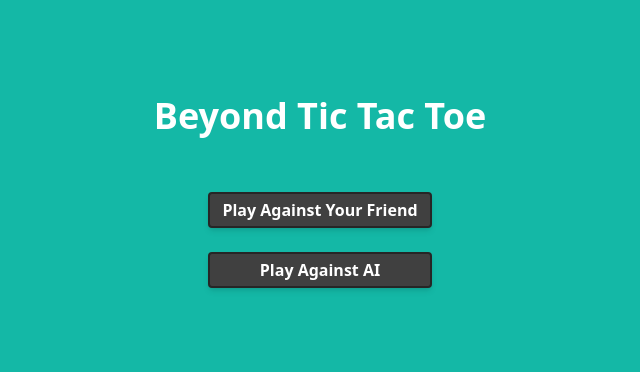
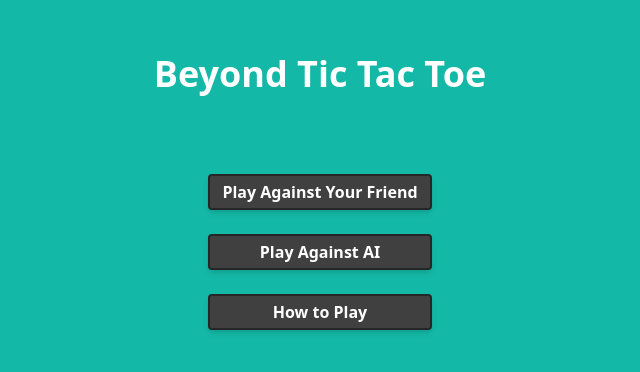
Before and after one commit to itzmeowww/beyond-tic-tac-toe, a Next.js app: page / in a window 1280 px wide. Shown: the part 208-580 px from the top of the page, without its empty margins (320-960 px from the left). Built offline with nearby package versions, Linux system fonts and the light colour scheme.

Commit message:
add animation

```diff
--- a/components/Icon.tsx
+++ b/components/Icon.tsx
@@ -61,8 +61,9 @@ const Icon = ({ name, size, select }: Props) => {
     const styles = useSpring({ opacity: select ? 1 : 0 })
     if (name == 'x') {
         return <animated.div style={fadeIn} className={` flex flex-col items-center justify-center`}>
+            {select && <animated.div style={styles} className="bg-yellow-400 rounded-full h-2 w-2 mt-1" />}
             <XIcon size={size} />
-            {select && <animated.div style={styles} className="bg-yellow-400 rounded-full h-2 w-2 mt-1" />}
+
         </animated.div>
     }
     else {
--- a/pages/index.tsx
+++ b/pages/index.tsx
@@ -1,27 +1,73 @@
 import type { NextPage } from 'next'
 import Head from 'next/head'
+import { useRouter } from 'next/router'
+import { useEffect, useState } from 'react'
+import { animated, useTransition, useSpring } from 'react-spring'
+
+type BtnProps = {
+  y: number,
+  delay: number,
+  href: string,
+  label: string
+}
 const Home: NextPage = () => {
+  const router = useRouter()
+  const fadeIn = useSpring({ to: { opacity: 1, y: 0 }, from: { opacity: 0, y: -100 }, delay: 0 })
+  const [buttons, setButtons] = useState<BtnProps[]>([])
+  const transitions = useTransition(buttons, {
+    from: { x: -100, y: 800, opacity: 0 },
+    enter: button => (next) => (
+      next({ x: 0, y: button.y, delay: button.delay, opacity: 1 })
+    ),
+    leave: button => (next) => (
+      next({ x: 100, y: 800, delay: button.delay, opacity: 0 })
+    )
+  })
+
+  useEffect(() => {
+    setButtons([{
+      href: '/play',
+      label: 'Play Against Your Friend',
+      y: 0, delay: 150
+    }, {
+      href: '/ai',
+      label: 'Play Against AI',
+      y: 0, delay: 300
+    }, {
+      href: '/rules',
+      label: 'How to Play',
+      y: 0, delay: 450
+    }])
+  }, [])
+
+  const goTo = (url: string) => {
+    setButtons([])
+    setTimeout(() => {
+      router.push(url)
+    }, 600)
+
+  }
   return (
-    <div className="flex min-h-screen flex-col items-center justify-center py-2 bg-teal-500">
+    <div className="flex overflow-hidden h-screen flex-col items-center justify-center py-2 bg-teal-500">
       <Head>
         <title>Beyond Tic Tac Toe</title>
         <link rel="icon" href="/favicon.ico" />
       </Head>
 
       <main className="flex w-full flex-1 flex-col items-center justify-center text-center">
-        <h1 className='text-4xl font-semibold text-white mb-14'>
+        <animated.h1 style={fadeIn} className='text-4xl font-semibold text-white mb-20'>
           Beyond Tic Tac Toe
-        </h1>
+        </animated.h1>
         {/* TODO: re-design */}
         <div className='flex flex-col gap-6'>
 
+          {transitions((style, button) =>
+            button ? <animated.button onClick={() => goTo(button.href)} style={style} className='border-2 border-neutral-800 px-3 py-1 rounded bg-neutral-700 hover:bg-neutral-800 text-white shadow-md font-semibold transition-colors'>
+              {button.label}
+            </animated.button> : ''
+          )}
 
-          <a href='/play' className='border-2 border-neutral-800 px-3 py-1 rounded bg-neutral-700 hover:bg-neutral-800 text-white shadow-md font-semibold transition-colors'>
-            Play Against Your Friend
-          </a>
-          <a href='/ai' className='border-2 border-neutral-800 px-3 py-1 rounded bg-neutral-700 hover:bg-neutral-800 text-white shadow-md font-semibold transition-colors'>
-            Play Against AI
-          </a>
+
 
 
         </div>
@@ -35,3 +81,6 @@ const Home: NextPage = () => {
 }
 
 export default Home
+function useSprings(number: any, arg1: any) {
+  throw new Error('Function not implemented.')
+}
--- /dev/null
+++ b/pages/rules.tsx
@@ -0,0 +1,28 @@
+import Head from "next/head";
+import { animated, useSpring } from 'react-spring'
+const Rules = () => {
+    const fadeIn = useSpring({ to: { opacity: 1, y: 0 }, from: { opacity: 1, y: -100 }, delay: 0 })
+    return (
+        <animated.div style={fadeIn} className="flex min-h-screen w-full flex-col items-center justify-center py-2 bg-teal-500">
+            <Head>
+                <title>Beyond Tic Tac Toe</title>
+                <link rel="icon" href="/favicon.ico" />
+            </Head>
+            <a href="/" className="font-mono underline text-white mb-20">return</a>
+            <ol className="list-decimal">
+                <li className=" text-white">
+                    Select the size of X/O
+                </li>
+                <li className=" text-white">
+                    Place X/O on the empty box or over the smaller size
+                </li>
+                <li className=" text-white">
+                    If you have 3 consecutive X/O, you win
+                </li>
+            </ol>
+
+        </animated.div>
+    );
+}
+
+export default Rules;
```
